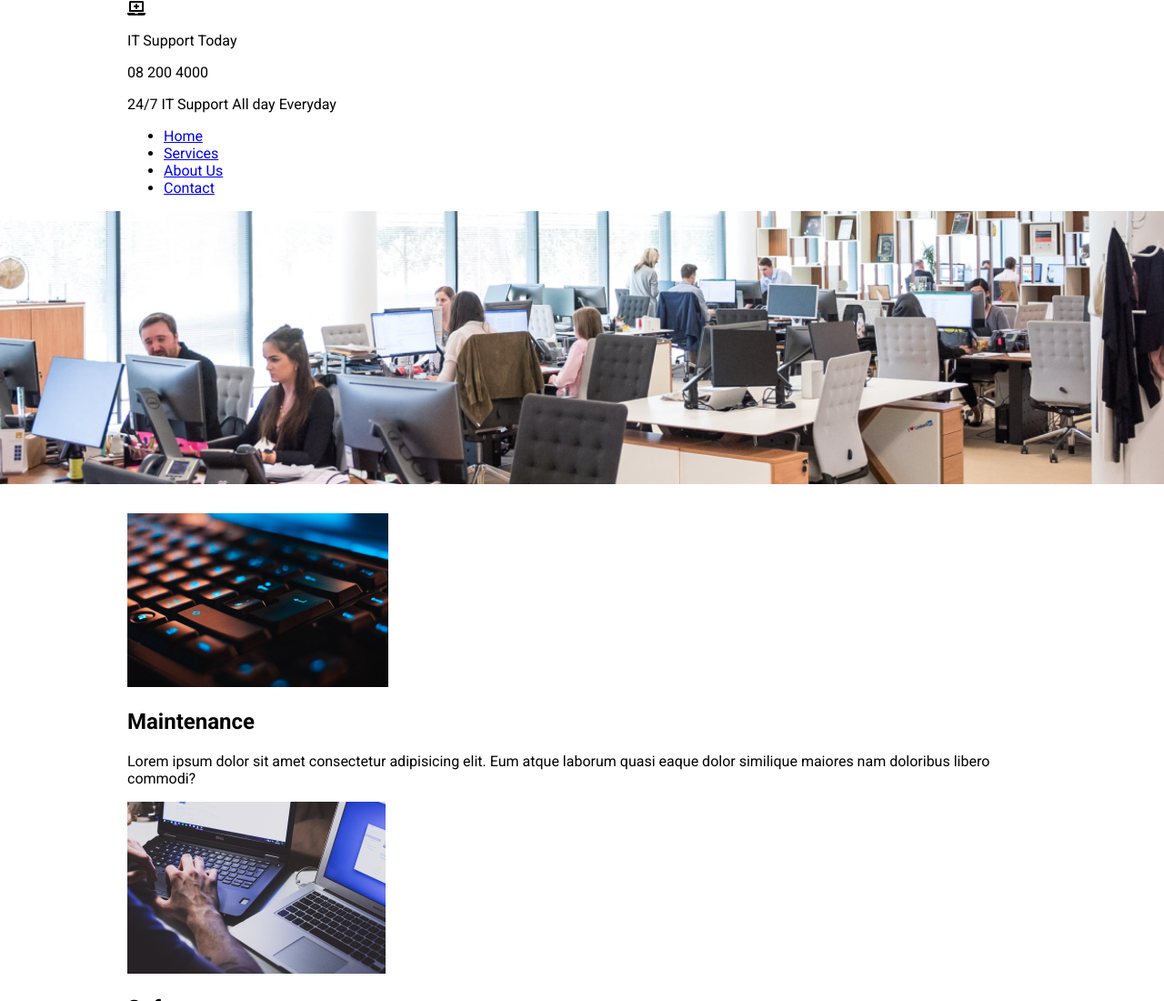
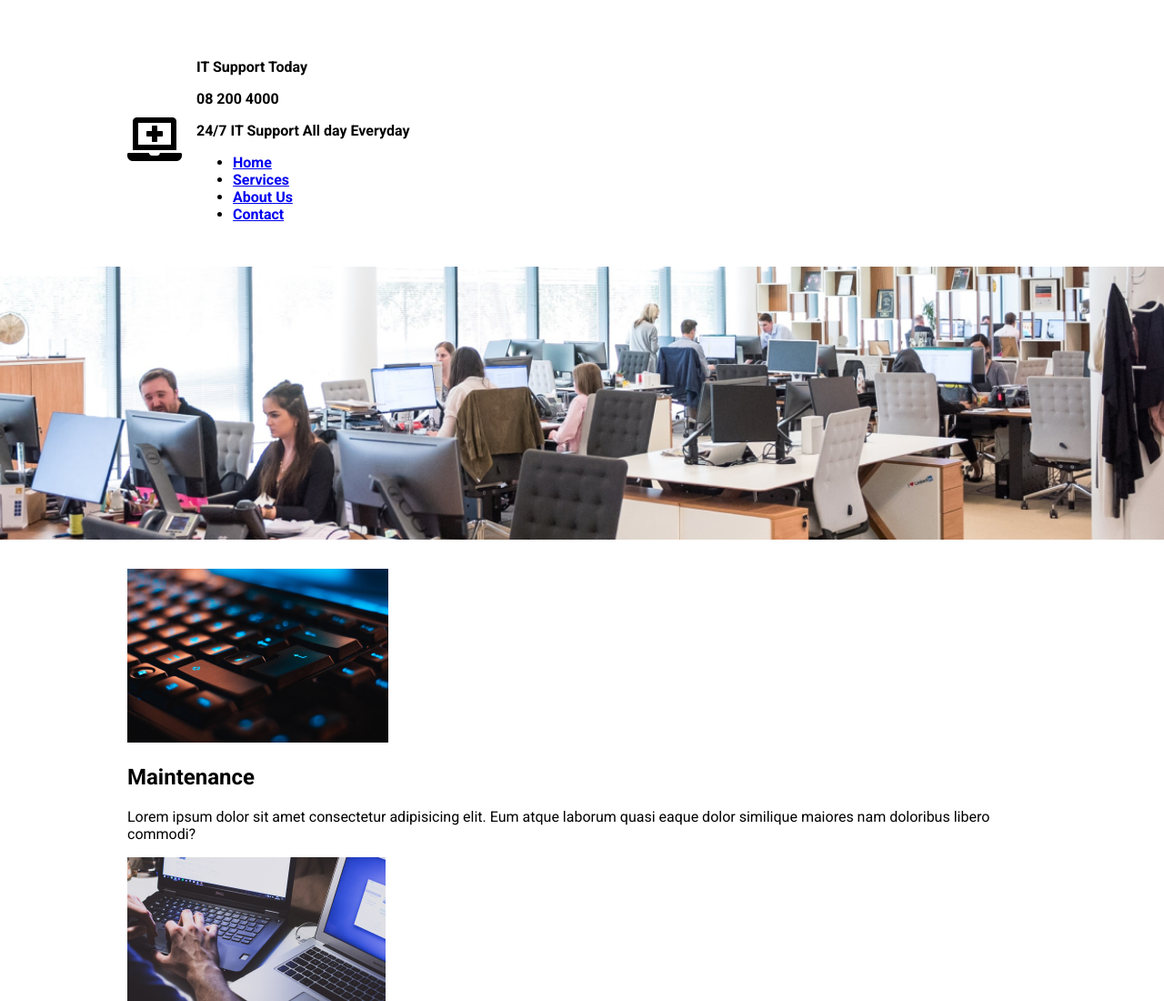
Before and after one commit to j3ffh95/technology-it-design, a plain HTML site: page index.html in a window 1280 px wide. Shown: the top 1100 px of the page at 91% size. Drawn offline with Linux system fonts and the light colour scheme.

Commit message:
Styled the logo

```diff
--- a/style.css
+++ b/style.css
@@ -22,3 +22,15 @@ header {
   height: 300px;
   margin-bottom: 2rem;
 }
+
+nav {
+  display: flex;
+  font-weight: bold;
+  align-items: center;
+  margin: 3rem 0 2rem;
+}
+
+.logo {
+  font-size: 3rem;
+  margin-right: 1rem;
+}
```
